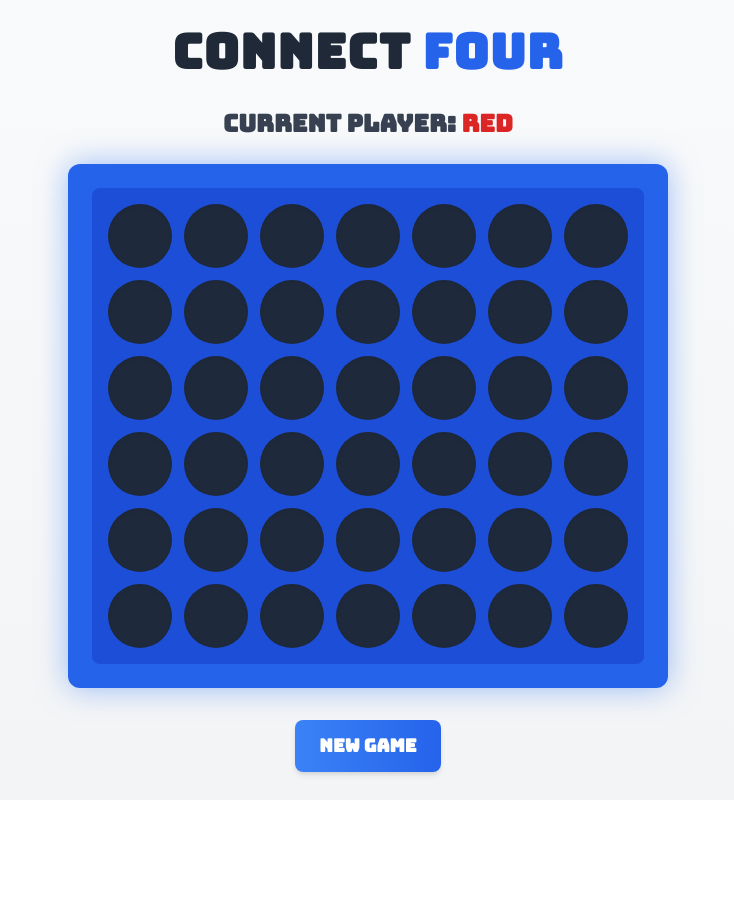
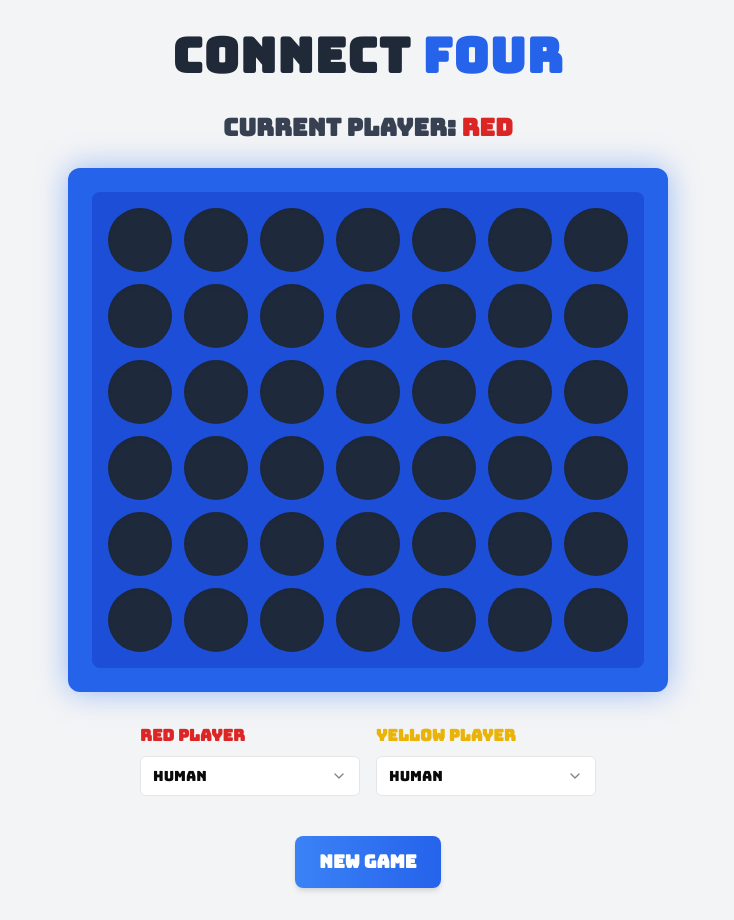
Before and after one commit to ozgrozer/llms-play-connect-four, a Next.js app: page / in a window 1280 px wide. Shown: the whole page, without its empty margins (272-1006 px from the left). Before the commit the page ends 800 px from the top, so only its background shows below. Built offline with nearby package versions, Linux system fonts and the light colour scheme.

Commit message:
Add dropdowns

```diff
--- a/app/page.jsx
+++ b/app/page.jsx
@@ -2,11 +2,24 @@
 
 import { useState } from 'react'
 import { Bungee } from 'next/font/google'
+import {
+  Select,
+  SelectContent,
+  SelectItem,
+  SelectTrigger,
+  SelectValue
+} from '@/components/ui/select'
 
 const bungee = Bungee({
   subsets: ['latin'],
   weight: ['400']
 })
+
+const AI_PLAYERS = {
+  CLAUDE: 'Claude 3.5 Sonnet',
+  GPT4: 'GPT-4',
+  HUMAN: 'Human'
+}
 
 export default function ConnectFour () {
   const [board, setBoard] = useState(
@@ -16,6 +29,8 @@ export default function ConnectFour () {
   )
   const [currentPlayer, setCurrentPlayer] = useState('red')
   const [winner, setWinner] = useState(null)
+  const [redPlayer, setRedPlayer] = useState(AI_PLAYERS.HUMAN)
+  const [yellowPlayer, setYellowPlayer] = useState(AI_PLAYERS.HUMAN)
 
   const checkWin = (board, row, col, player) => {
     // Check horizontal
@@ -105,7 +120,7 @@ export default function ConnectFour () {
 
   return (
     <div
-      className={`flex flex-col items-center justify-center min-h-screen bg-gradient-to-b from-gray-50 to-gray-100 ${bungee.className}`}
+      className={`flex flex-col items-center justify-center min-h-screen bg-gray-100 p-8 ${bungee.className}`}
     >
       <h1 className='text-5xl font-bold mb-8 text-gray-800 tracking-wide'>
         Connect <span className='text-blue-600'>Four</span>
@@ -165,9 +180,45 @@ export default function ConnectFour () {
         </div>
       </div>
 
+      <div className='flex gap-4 mt-8 mb-6'>
+        <div className='flex flex-col items-start'>
+          <label className='text-red-600 font-semibold mb-2'>Red Player</label>
+          <Select value={redPlayer} onValueChange={setRedPlayer}>
+            <SelectTrigger className='w-[220px]'>
+              <SelectValue />
+            </SelectTrigger>
+            <SelectContent>
+              <SelectItem value={AI_PLAYERS.HUMAN}>Human</SelectItem>
+              <SelectItem value={AI_PLAYERS.CLAUDE}>
+                Claude 3.5 Sonnet
+              </SelectItem>
+              <SelectItem value={AI_PLAYERS.GPT4}>GPT-4</SelectItem>
+            </SelectContent>
+          </Select>
+        </div>
+
+        <div className='flex flex-col items-start'>
+          <label className='text-yellow-500 font-semibold mb-2'>
+            Yellow Player
+          </label>
+          <Select value={yellowPlayer} onValueChange={setYellowPlayer}>
+            <SelectTrigger className='w-[220px]'>
+              <SelectValue />
+            </SelectTrigger>
+            <SelectContent>
+              <SelectItem value={AI_PLAYERS.HUMAN}>Human</SelectItem>
+              <SelectItem value={AI_PLAYERS.CLAUDE}>
+                Claude 3.5 Sonnet
+              </SelectItem>
+              <SelectItem value={AI_PLAYERS.GPT4}>GPT-4</SelectItem>
+            </SelectContent>
+          </Select>
+        </div>
+      </div>
+
       <button
         onClick={resetGame}
-        className='mt-8 px-6 py-3 bg-gradient-to-r from-blue-500 to-blue-600 text-white rounded-lg
+        className='mt-4 px-6 py-3 bg-gradient-to-r from-blue-500 to-blue-600 text-white rounded-lg
                  font-semibold text-lg shadow-md hover:from-blue-600 hover:to-blue-700
                  transform hover:scale-105 transition-all duration-200
                  focus:outline-none focus:ring-2 focus:ring-blue-400 focus:ring-opacity-50'
```
